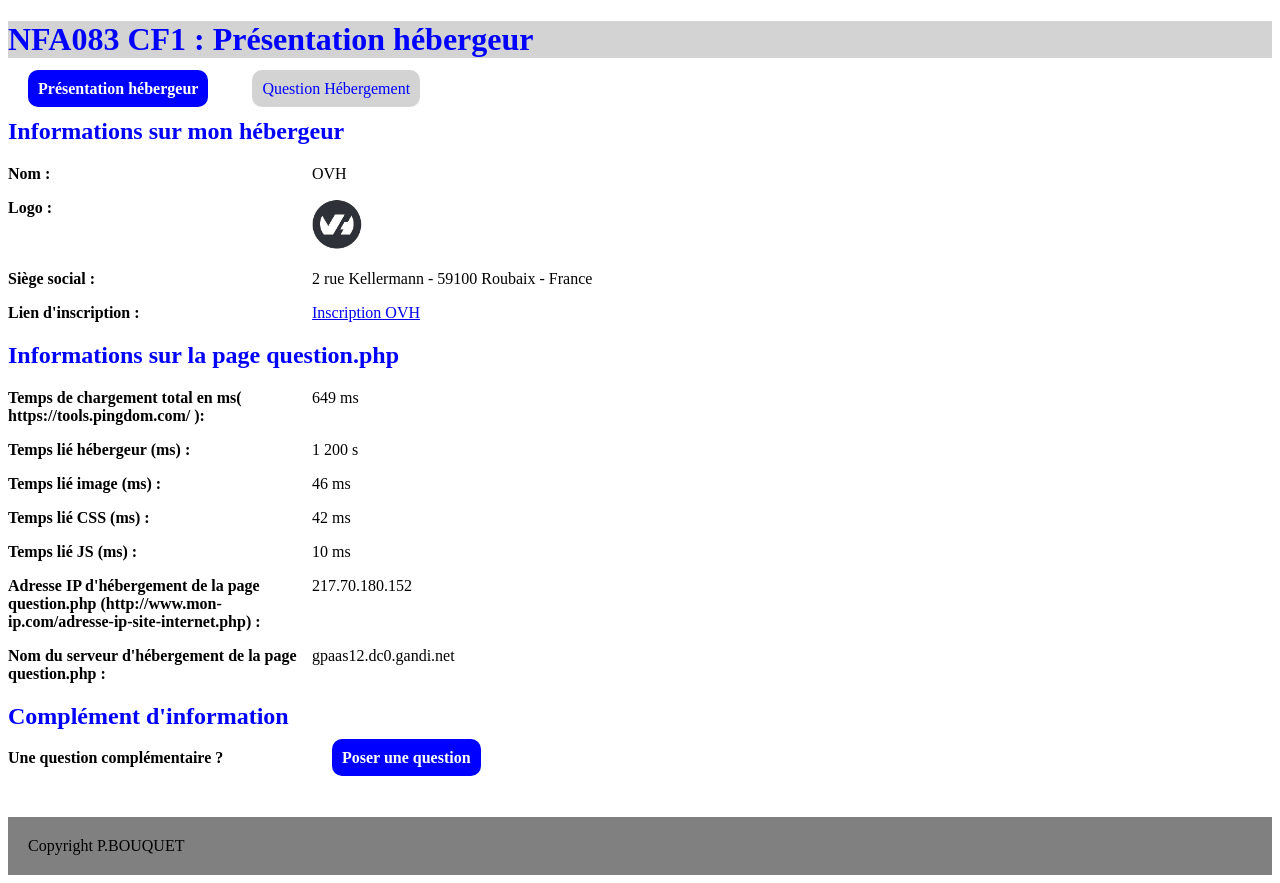
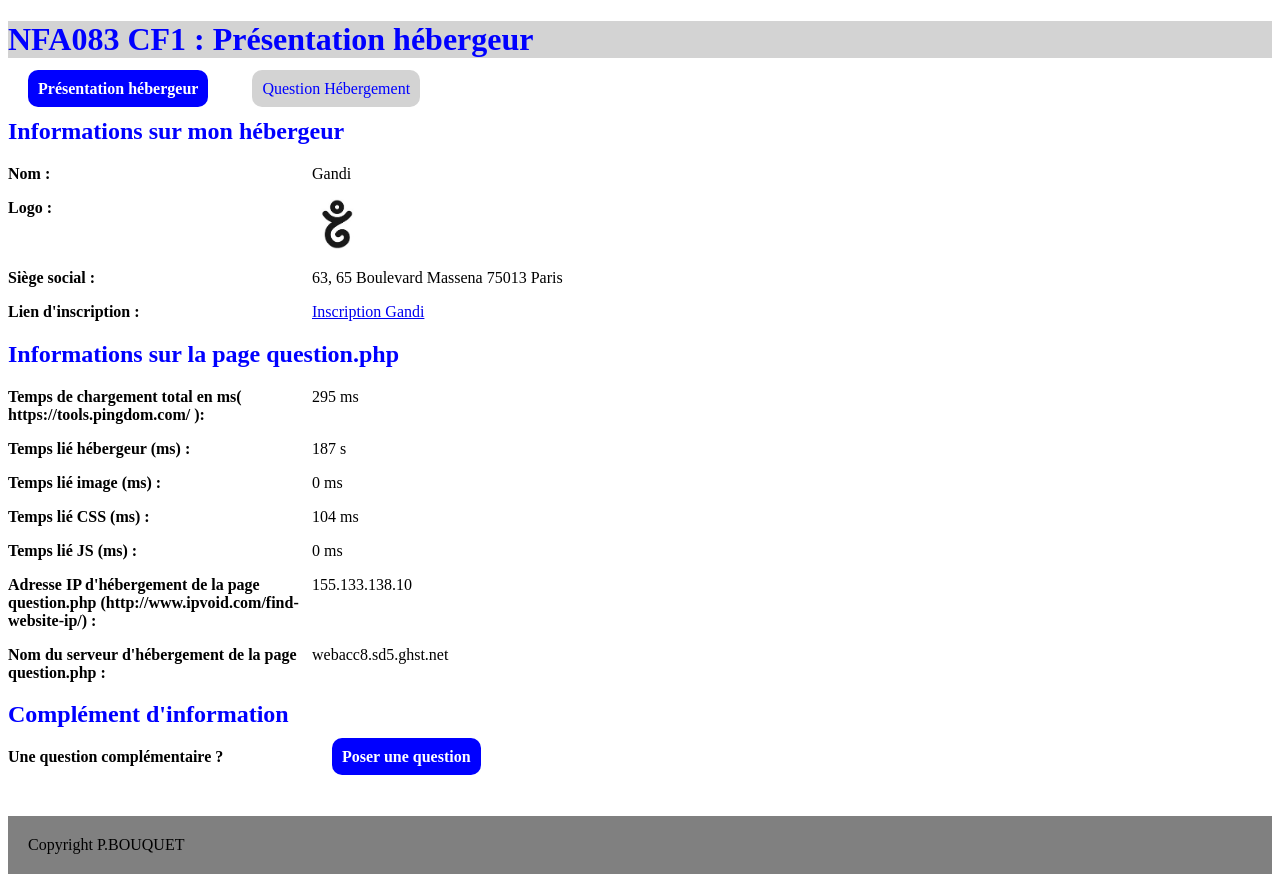
Before and after one commit to HavreEole/nfa083_try_again, a PHP site: page / in a window 1280 px wide. Run offline with PHP 8.4, Linux system fonts and the light colour scheme.

Commit message:
Version Gandi - stats à jour

```diff
--- a/index.php
+++ b/index.php
@@ -6,21 +6,23 @@
 
 <!-- PRESENTATION Hébergeur ============================================================== -->
   <section><h2>Informations sur mon hébergeur</h2>
-           <p><strong>Nom : </strong> OVH</p>
-           <p><strong>Logo : </strong> <img src="img/ovh.jpg"/></p>
-           <p><strong>Siège social : </strong> 2 rue Kellermann - 59100 Roubaix - France</p>
+           <p><strong>Nom : </strong> Gandi</p>
+           <p><strong>Logo : </strong> <img src="img/gandi.jpg" /></p>
+           <p><strong>Siège social : </strong> 63, 65 Boulevard Massena 75013 Paris</p>
            <p><strong>Lien d'inscription : </strong>
-           <a href="https://www.ovh.com/fr/" target="_blanck" >Inscription OVH</a></p>
+           <a href="https://www.gandi.net/fr/simple-hosting" target="_blanck" >Inscription Gandi</a></p>
   </section>
   <section><h2>Informations sur la page question.php</h2>
-           <p><strong>Temps de chargement total en ms( https://tools.pingdom.com/ ): </strong> 649 ms</p>
-           <p><strong>Temps lié hébergeur (ms) : </strong> 1 200 s</p>
-           <p><strong>Temps lié image (ms) : </strong> 46 ms</p>
-           <p><strong>Temps lié CSS (ms) : </strong> 42 ms</p>
-           <p><strong>Temps lié JS (ms) : </strong> 10 ms</p>
+           <p><strong>Temps de chargement total en ms( https://tools.pingdom.com/ ): </strong> 295 ms</p>
+           <p><strong>Temps lié hébergeur (ms) : </strong> 187 s</p>
+           <p><strong>Temps lié image (ms) : </strong> 0 ms</p>
+           <!-- Il n'y a pas d'image sur question.php, mais sur index.php cela dure 172 ms. -->
+           <p><strong>Temps lié CSS (ms) : </strong> 104 ms</p>
+           <p><strong>Temps lié JS (ms) : </strong> 0 ms</p>
            <p><strong>Adresse IP d'hébergement de la page question.php
-           (http://www.mon-ip.com/adresse-ip-site-internet.php) : </strong> 217.70.180.152</p>
-           <p><strong>Nom du serveur d'hébergement de la page question.php : </strong> gpaas12.dc0.gandi.net</p>
+           (http://www.ipvoid.com/find-website-ip/) : </strong> 155.133.138.10</p>
+           <p><strong>Nom du serveur d'hébergement de la page question.php : </strong> webacc8.sd5.ghst.net</p>
+           <!-- https://www.uptrends.fr/outils-gratuits/speed-test-site-web indique aussi "Server IP: 2001:4b98:dc5:253::10" -->
   </section>
   <section><h2>Complément d'information</h2>
            <p><strong>Une question complémentaire ? </strong>
--- a/robots.txt
+++ b/robots.txt
@@ -1,4 +1,4 @@
 User-agent: *
 Disallow: /inc/
 
-Sitemap : http://fenntasy.com/wanuts/nfa083/sitemap.xml
+Sitemap : http://examen.jvmosaic.me/sitemap.xml
--- a/sitemap.xml
+++ b/sitemap.xml
@@ -1,11 +1,11 @@
 <?xml version="1.0" encoding="UTF-8" ?>
 <urlset xmlns="http://www.sitemaps.org/schemas/sitemap/0.9">
     <url>
-        <loc>http://fenntasy.com/wanuts/nfa083/index.php</loc>
+        <loc>http://examen.jvmosaic.me/index.php</loc>
         <priority>1.0</priority>
     </url>
     <url>
-        <loc>http://fenntasy.com/wanuts/nfa083/question.php</loc>
+        <loc>http://examen.jvmosaic.me/question.php</loc>
         <priority>0.9</priority>
     </url>
 </urlset>
```
Also changed, not shown: img/gandi.jpg (added), question.php (line endings or trailing spaces).
